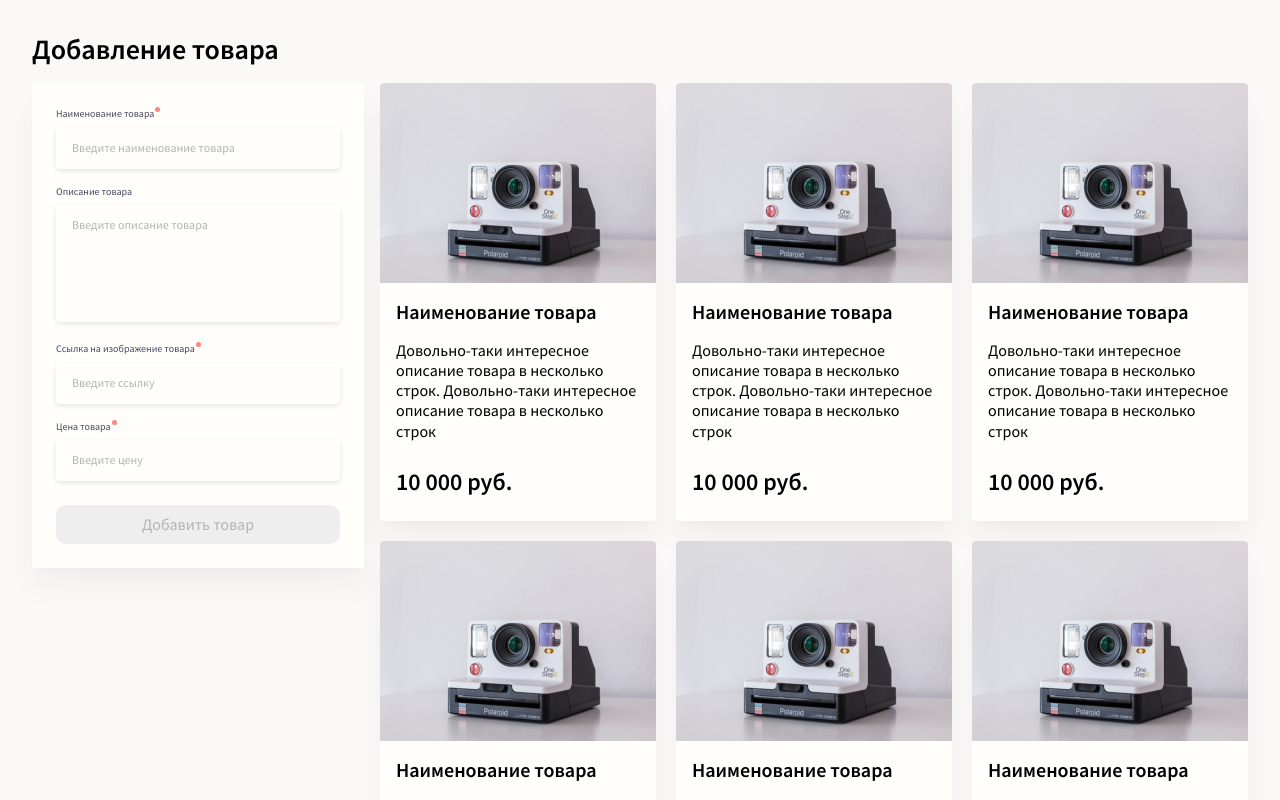
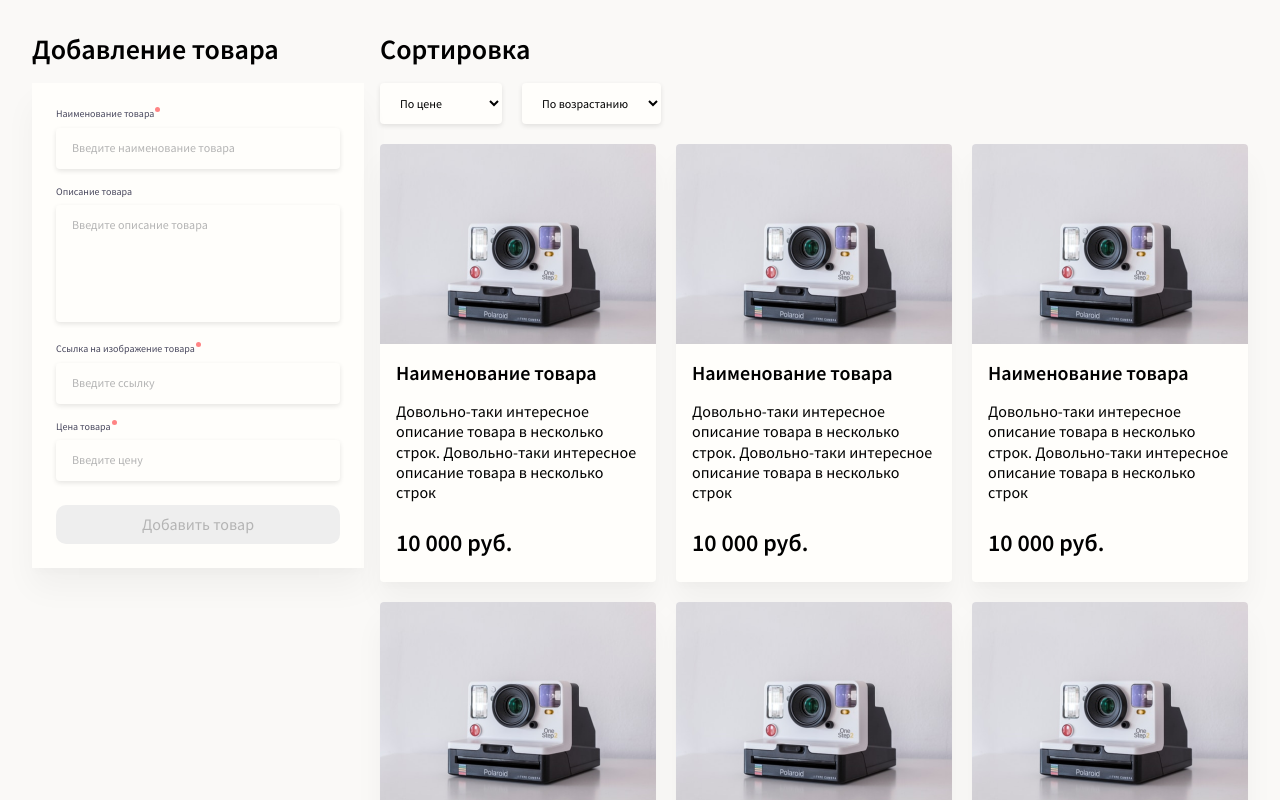
Before and after one commit to coder8080/idaproject-test, a Vue app: page / in a window 1280 px wide. Shown: the top 800 px of the page. Built offline with nearby package versions, Linux system fonts and the light colour scheme.

Commit message:
Implemented sorting

```diff
--- a/src/components/AddProduct.vue
+++ b/src/components/AddProduct.vue
@@ -75,7 +75,7 @@ export default {
         title: this.title,
         description: this.description,
         imgUrl: this.imgUrl,
-        price: this.price,
+        price: Number(this.price.replaceAll(' ', '')),
       })
       this.title = ''
       this.description = ''
--- /dev/null
+++ b/src/components/OrderSelect.vue
@@ -0,0 +1,61 @@
+<template>
+  <div class="order-select">
+    <div class="order-select__title-container">
+      <h1 class="order-select__title">Сортировка</h1>
+    </div>
+    <div class="order-select__selects">
+      <app-select
+        :options="[
+          { text: 'По цене', value: 'price' },
+          { text: 'По названию', value: 'title' },
+        ]"
+        @change="setOrderType"
+      />
+      <app-select
+        :options="[
+          { text: 'По возрастанию', value: 'ascending' },
+          { text: 'По убыванию', value: 'descending' },
+        ]"
+        @change="setOrder"
+      />
+    </div>
+  </div>
+</template>
+<script>
+import { mapState } from 'vuex'
+import { mutationTypes } from '@/store/modules/products'
+
+export default {
+  name: 'AppOrderSelect',
+  computed: {
+    ...mapState({
+      orderType: (state) => state.products.orderType,
+      order: (state) => state.products.order,
+    }),
+  },
+  methods: {
+    setOrderType(event) {
+      console.log('change')
+      this.$store.commit(mutationTypes.setOrderType, event.target.value)
+    },
+    setOrder(event) {
+      this.$store.commit(mutationTypes.setOrder, event.target.value)
+    },
+  },
+}
+</script>
+<style scoped>
+.order-select {
+  display: flex;
+  flex-direction: column;
+  gap: 16px;
+}
+.order-select__selects {
+  display: flex;
+  flex-direction: row;
+  gap: 20px;
+}
+.order-select__title {
+  margin: 0;
+}
+</style>
--- a/src/components/ProductList.vue
+++ b/src/components/ProductList.vue
@@ -1,27 +1,53 @@
 <template>
+  <div class="products">
+    <div class="products__order">
+      <app-order-select />
+    </div>
     <div class="product-list">
       <transition-group name="product-list">
         <app-product-card
-        v-for="product of productList"
+          v-for="product of sortedProducts"
           :key="product.id"
           :product="product"
         />
       </transition-group>
     </div>
+  </div>
 </template>
 <script>
 import AppProductCard from '@/components/ProductCard.vue'
+import AppOrderSelect from '@/components/OrderSelect.vue'
 import { mapState } from 'vuex'
 
 export default {
   name: 'AppProductList',
   components: {
     AppProductCard,
+    AppOrderSelect,
   },
   computed: {
     ...mapState({
       productList: (state) => state.products.productList,
+      orderType: (state) => state.products.orderType,
+      order: (state) => state.products.order,
     }),
+    sortedProducts() {
+      return [...this.productList].sort((product1, product2) => {
+        if (this.order === 'ascending') {
+          if (this.orderType === 'title') {
+            return product1.title.localeCompare(product2.title)
+          } else {
+            return product1.price < product2.price ? -1 : 1
+          }
+        } else {
+          if (this.orderType === 'title') {
+            return product2.title.localeCompare(product1.title)
+          } else {
+            return product2.price < product1.price ? -1 : 1
+          }
+        }
+      })
+    },
   },
 }
 </script>
@@ -31,7 +57,7 @@ export default {
   grid-template-columns: repeat(3, 1fr);
   grid-auto-rows: min-content;
   gap: 20px;
-  padding-top: 51px;
+  padding-top: 20px;
 }
 
 .product-list-enter-active {
--- a/src/store/modules/products.js
+++ b/src/store/modules/products.js
@@ -10,11 +10,13 @@ for (let i = 0; i < 6; i++) {
   })
 }
 
-const state = { productList }
+const state = { productList, orderType: 'price', order: 'ascending' }
 
 export const mutationTypes = {
   addProduct: '[PRODUCTS] ADD PRODUCT',
   removeProduct: '[PRODUCTS] REMOVE PRODUCT',
+  setOrderType: '[PRODUCTS] SET ORDER TYPE',
+  setOrder: '[PRODUCTS] SET ORDER',
 }
 
 const mutations = {
@@ -35,6 +37,18 @@ const mutations = {
     if (id !== 0 && !id) return
     state.productList = state.productList.filter((product) => product.id !== id)
   },
+
+  [mutationTypes.setOrderType](state, type) {
+    if (!type || !['price', 'title'].includes(type))
+      throw new Error('incorrect type')
+    state.orderType = type
+  },
+
+  [mutationTypes.setOrder](state, order) {
+    if (!order || !['ascending', 'descending'].includes(order))
+      throw new Error('incorrect order')
+    state.order = order
+  },
 }
 
 export default { state, mutations }
```
Lines whose indentation alone changed are shown as unchanged.
